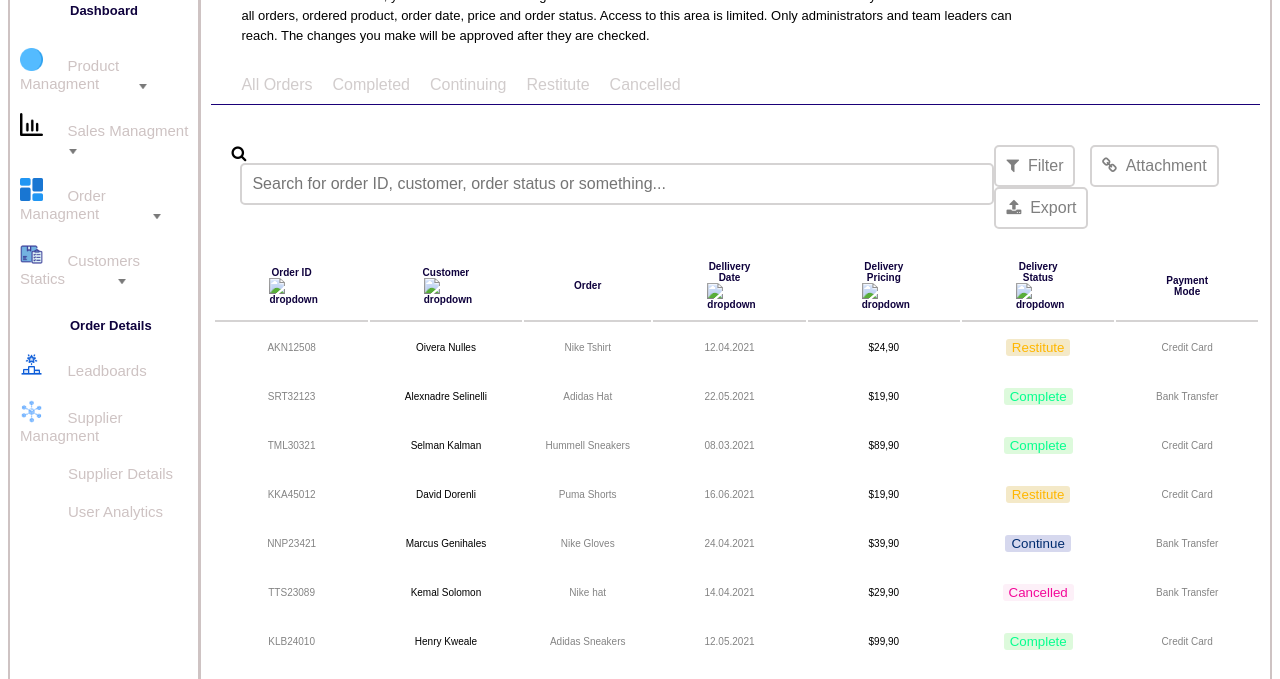
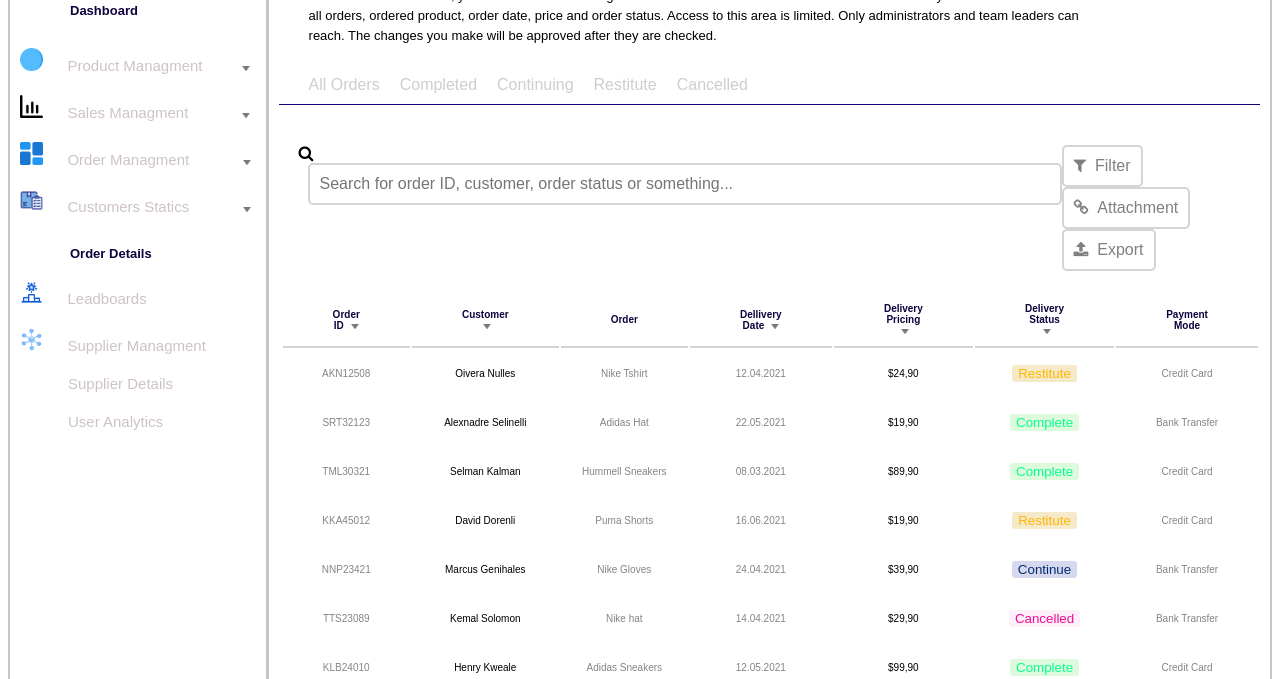
Before and after one commit to kk-1811/training-day-4-5, a plain HTML site: page index.html in a window 1280 px wide. Shown: the part 117-796 px from the top of the page. Drawn offline with Linux system fonts and the light colour scheme; the site is published under a folder, as on GitHub Pages, so addresses that start at the root find nothing.

Commit message:
Update index.html

```diff
--- a/index.html
+++ b/index.html
@@ -109,12 +109,12 @@
       <div class="table">
           <table>
               <tr>
-                <th class="ig">Order ID <img class="dropdown-2" src="/img/dropdown.png" alt="dropdown"></th>
-                <th>Customer <img class="dropdown-2" src="/img/dropdown.png" alt="dropdown"></th>
+                <th class="ig">Order ID <img class="dropdown-2" src="img/dropdown.png" alt="dropdown"></th>
+                <th>Customer <img class="dropdown-2" src="img/dropdown.png" alt="dropdown"></th>
                 <th>Order</th>
-                <th class="de">Dellivery Date <img class="dropdown-2" src="/img/dropdown.png" alt="dropdown"></th>
-                <th>Delivery Pricing <img class="dropdown-2" src="/img/dropdown.png" alt="dropdown"></th>
-                <th>Delivery Status <img class="dropdown-2" src="/img/dropdown.png" alt="dropdown"></th>
+                <th class="de">Dellivery Date <img class="dropdown-2" src="img/dropdown.png" alt="dropdown"></th>
+                <th>Delivery Pricing <img class="dropdown-2" src="img/dropdown.png" alt="dropdown"></th>
+                <th>Delivery Status <img class="dropdown-2" src="img/dropdown.png" alt="dropdown"></th>
                 <th>Payment Mode</th>
                </tr>
                <tr class="en1">
```
